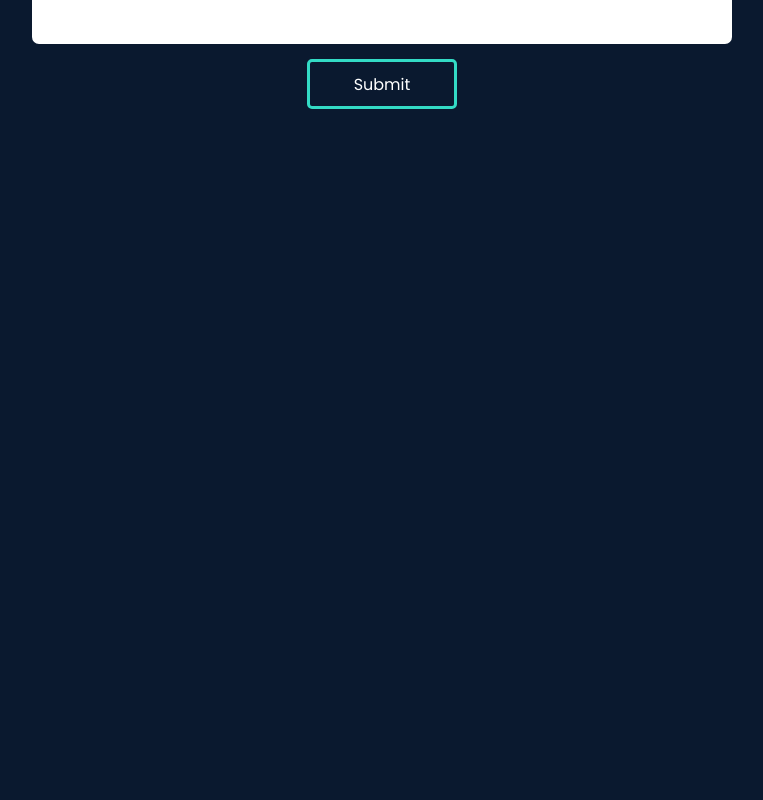
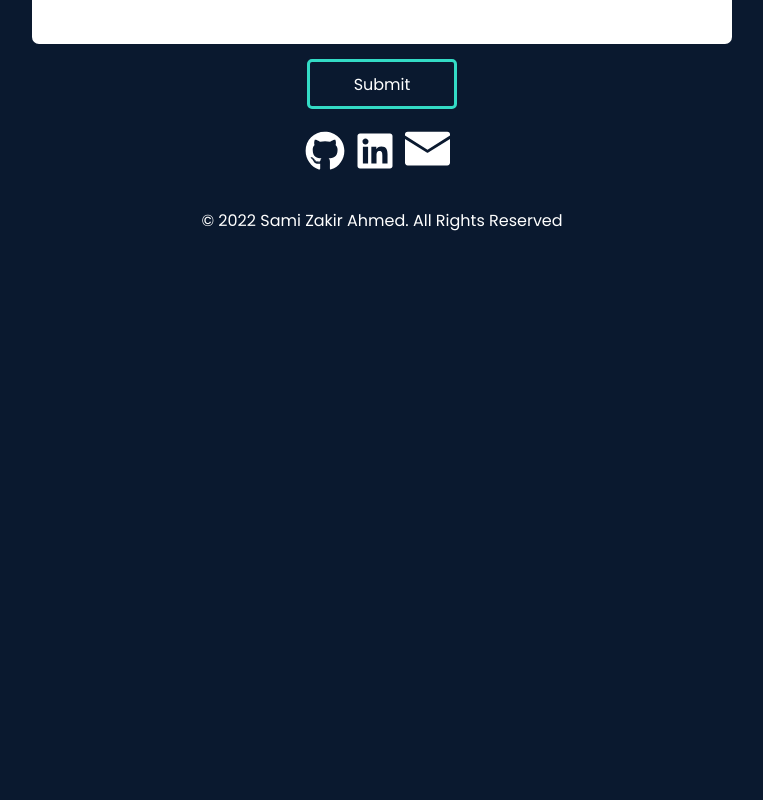
Before and after one commit to samizak/react-portfolio, a React (Create React App) app: page / in a window 1280 px wide. Shown: the part 8380-9180 px from the top of the page, without its empty margins (258-1021 px from the left). After the commit the page ends 8649 px from the top, so only its background shows below. Built offline with nearby package versions, Linux system fonts and the light colour scheme.

Commit message:
fix: Fixed footer not sticking to the bottom of the page

```diff
--- a/src/Components/Footer/Footer.css
+++ b/src/Components/Footer/Footer.css
@@ -1,11 +1,14 @@
 .footer {
   display: flex;
+  flex-direction: column;
   align-items: center;
   justify-content: center;
-  position: relative;
-  bottom: -100vh;
-  width: 100%;
-  height: 100px;
-  /* background-color: black; */
+  row-gap: 30px;
+  margin: 1rem 0px;
+}
+
+.footer p {
+  font-size: 1rem;
+  margin-bottom: 20px;
   color: white;
 }
--- a/src/Components/Footer/Footer.tsx
+++ b/src/Components/Footer/Footer.tsx
@@ -1,9 +1,44 @@
+import Email from "../SVGs/Email";
 import "./Footer.css";
 
 export default function Footer() {
   return (
     <>
       <footer className="footer">
+        <div className="home-social-links">
+          <a
+            href="https://github.com/samizak"
+            rel="noopener noreferrer"
+            target="_blank"
+          >
+            <svg
+              xmlns="http://www.w3.org/2000/svg"
+              viewBox="0 0 496 512"
+              width="40"
+              height="40"
+            >
+              <path d="M165.9 397.4c0 2-2.3 3.6-5.2 3.6-3.3 .3-5.6-1.3-5.6-3.6 0-2 2.3-3.6 5.2-3.6 3-.3 5.6 1.3 5.6 3.6zm-31.1-4.5c-.7 2 1.3 4.3 4.3 4.9 2.6 1 5.6 0 6.2-2s-1.3-4.3-4.3-5.2c-2.6-.7-5.5 .3-6.2 2.3zm44.2-1.7c-2.9 .7-4.9 2.6-4.6 4.9 .3 2 2.9 3.3 5.9 2.6 2.9-.7 4.9-2.6 4.6-4.6-.3-1.9-3-3.2-5.9-2.9zM244.8 8C106.1 8 0 113.3 0 252c0 110.9 69.8 205.8 169.5 239.2 12.8 2.3 17.3-5.6 17.3-12.1 0-6.2-.3-40.4-.3-61.4 0 0-70 15-84.7-29.8 0 0-11.4-29.1-27.8-36.6 0 0-22.9-15.7 1.6-15.4 0 0 24.9 2 38.6 25.8 21.9 38.6 58.6 27.5 72.9 20.9 2.3-16 8.8-27.1 16-33.7-55.9-6.2-112.3-14.3-112.3-110.5 0-27.5 7.6-41.3 23.6-58.9-2.6-6.5-11.1-33.3 2.6-67.9 20.9-6.5 69 27 69 27 20-5.6 41.5-8.5 62.8-8.5s42.8 2.9 62.8 8.5c0 0 48.1-33.6 69-27 13.7 34.7 5.2 61.4 2.6 67.9 16 17.7 25.8 31.5 25.8 58.9 0 96.5-58.9 104.2-114.8 110.5 9.2 7.9 17 22.9 17 46.4 0 33.7-.3 75.4-.3 83.6 0 6.5 4.6 14.4 17.3 12.1C428.2 457.8 496 362.9 496 252 496 113.3 383.5 8 244.8 8zM97.2 352.9c-1.3 1-1 3.3 .7 5.2 1.6 1.6 3.9 2.3 5.2 1 1.3-1 1-3.3-.7-5.2-1.6-1.6-3.9-2.3-5.2-1zm-10.8-8.1c-.7 1.3 .3 2.9 2.3 3.9 1.6 1 3.6 .7 4.3-.7 .7-1.3-.3-2.9-2.3-3.9-2-.6-3.6-.3-4.3 .7zm32.4 35.6c-1.6 1.3-1 4.3 1.3 6.2 2.3 2.3 5.2 2.6 6.5 1 1.3-1.3 .7-4.3-1.3-6.2-2.2-2.3-5.2-2.6-6.5-1zm-11.4-14.7c-1.6 1-1.6 3.6 0 5.9 1.6 2.3 4.3 3.3 5.6 2.3 1.6-1.3 1.6-3.9 0-6.2-1.4-2.3-4-3.3-5.6-2z"></path>
+            </svg>
+          </a>
+          <a
+            href="https://linkedin.com/changeme"
+            rel="noopener noreferrer"
+            target="_blank"
+          >
+            <svg
+              xmlns="http://www.w3.org/2000/svg"
+              viewBox="0 0 448 512"
+              width="40"
+              height="40"
+            >
+              <path d="M416 32H31.9C14.3 32 0 46.5 0 64.3v383.4C0 465.5 14.3 480 31.9 480H416c17.6 0 32-14.5 32-32.3V64.3c0-17.8-14.4-32.3-32-32.3zM135.4 416H69V202.2h66.5V416zm-33.2-243c-21.3 0-38.5-17.3-38.5-38.5S80.9 96 102.2 96c21.2 0 38.5 17.3 38.5 38.5 0 21.3-17.2 38.5-38.5 38.5zm282.1 243h-66.4V312c0-24.8-.5-56.7-34.5-56.7-34.6 0-39.9 27-39.9 54.9V416h-66.4V202.2h63.7v29.2h.9c8.9-16.8 30.6-34.5 62.9-34.5 67.2 0 79.7 44.3 79.7 101.9V416z"></path>
+            </svg>
+          </a>
+
+          <a href="mailto:changeme" rel="noopener noreferrer" target="_blank">
+            <Email style={{ height: "45px", width: "45px" }} />
+          </a>
+        </div>
         <p>© 2022 Sami Zakir Ahmed. All Rights Reserved</p>
       </footer>
     </>
```
